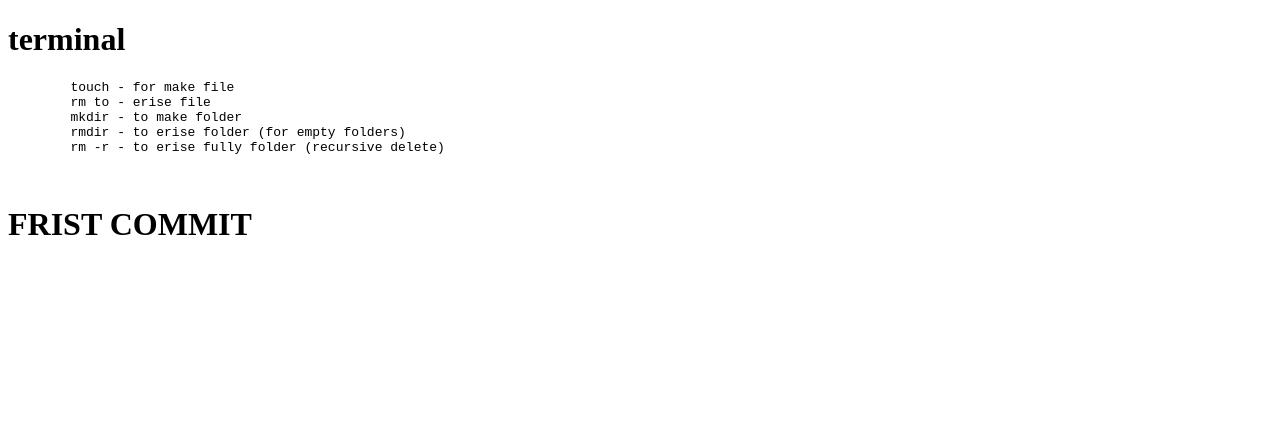
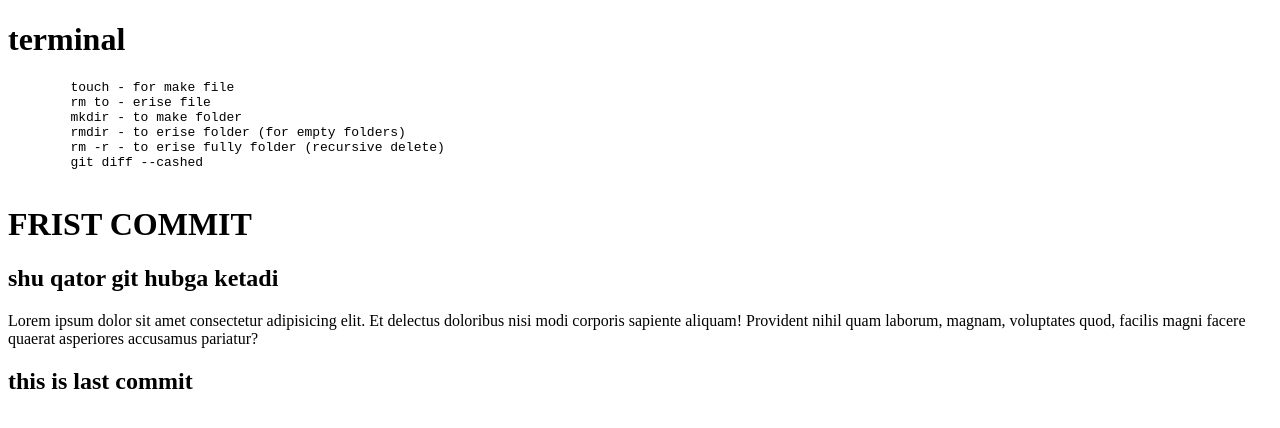
Before and after one commit to clone13/test-01, a plain HTML site: page index.html in a window 1280 px wide. Drawn offline with Linux system fonts and the light colour scheme.

Commit message:
edit 3 thing

```diff
--- a/index.html
+++ b/index.html
@@ -14,8 +14,16 @@
         mkdir - to make folder
         rmdir - to erise folder (for empty folders)
         rm -r - to erise fully folder (recursive delete)
-
+        git diff --cashed
     </pre>
     <h1>FRIST COMMIT</h1>
+    <h2>shu qator git hubga ketadi</h2>
+    <p>
+      Lorem ipsum dolor sit amet consectetur adipisicing elit. Et delectus
+      doloribus nisi modi corporis sapiente aliquam! Provident nihil quam
+      laborum, magnam, voluptates quod, facilis magni facere quaerat asperiores
+      accusamus pariatur?
+    </p>
+    <h2>this is last commit</h2>
   </body>
 </html>
--- /dev/null
+++ b/style.css
@@ -0,0 +1,3 @@
+* {
+  box-sizing: border-box;
+}
```
